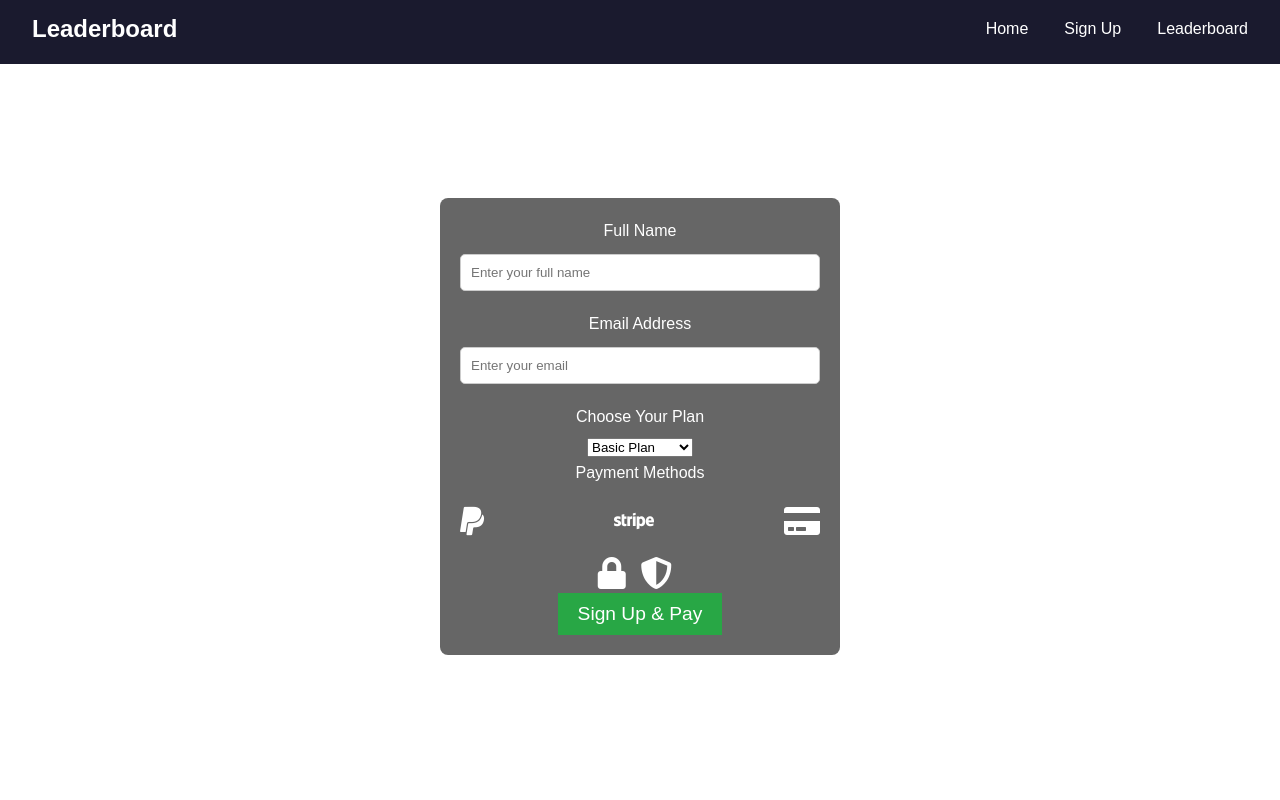
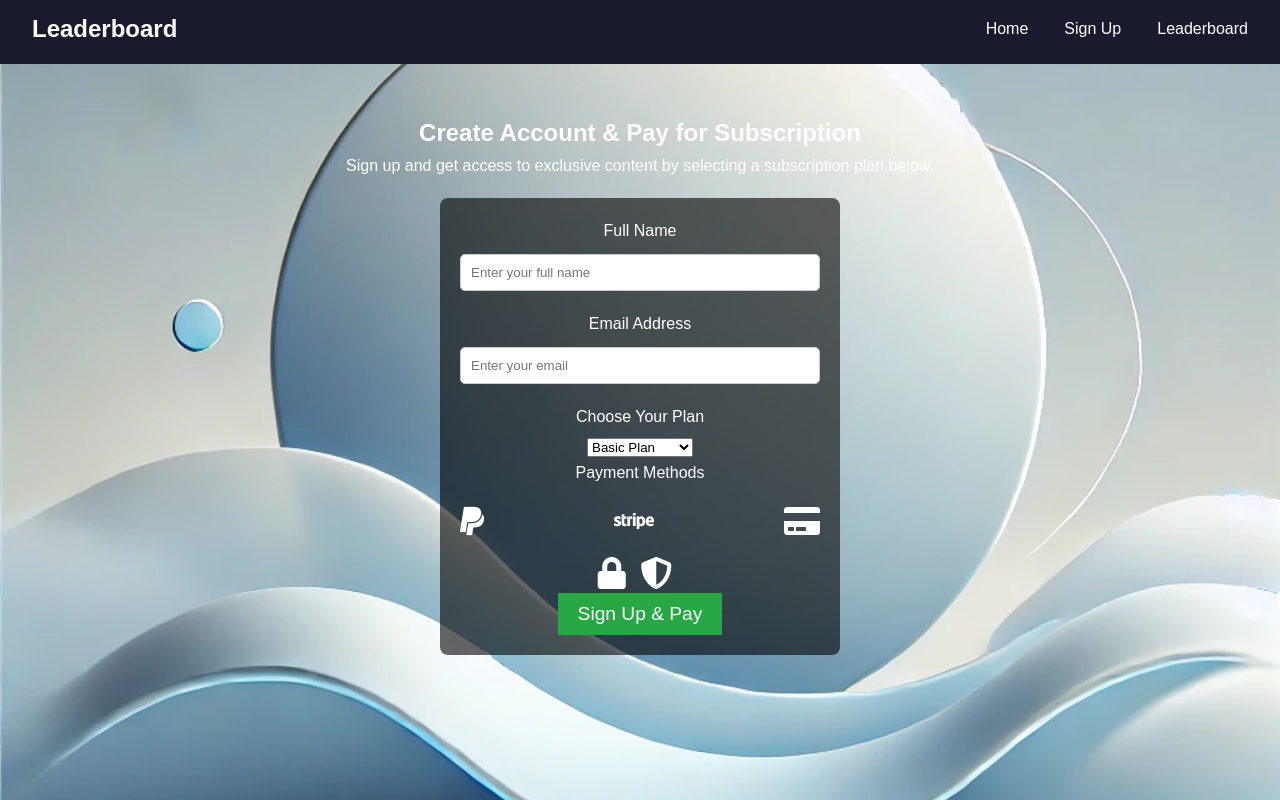
Before and after one commit to Frankie-lii/wix-web, a plain HTML site: page index.html in a window 1280 px wide. Both pictures are taken after a click on the link "Sign Up". Shown: the part 6-806 px from the top of the page. Drawn offline with Linux system fonts and the light colour scheme.

Commit message:
Update styles.css

```diff
--- a/styles.css
+++ b/styles.css
@@ -136,7 +136,7 @@ nav.navbar .nav-links a:hover {
 
 .signup-payment {
     padding: 50px 20px;
-    background-image: url('images/photo3.jpg');
+    background-image: url('photo3.jpg');
     /* Replace with your image */
     background-size: cover;
     background-position: center;
```
